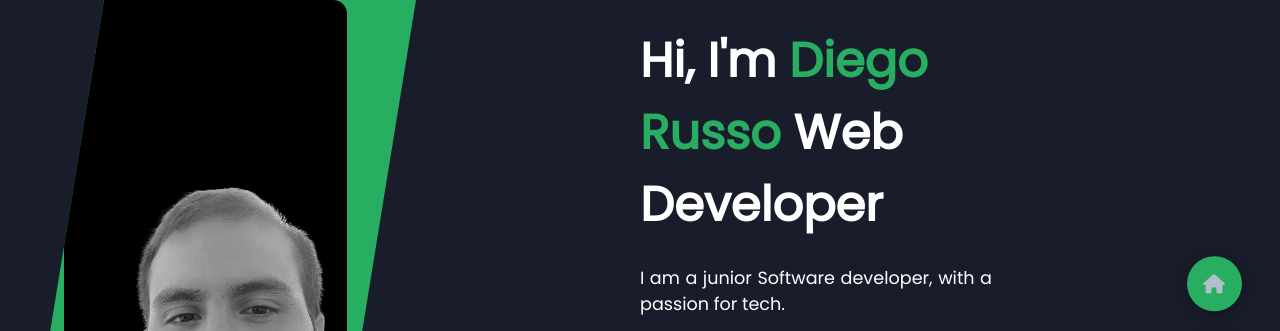
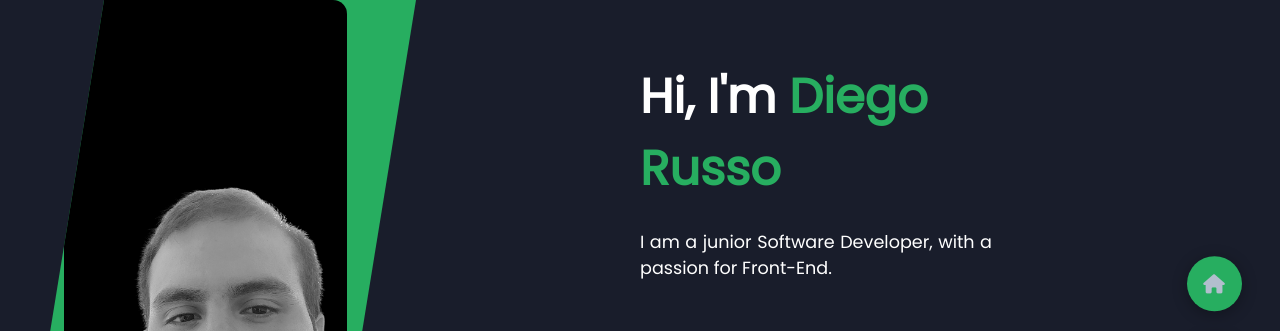
Before and after one commit to DEGRUSSECU1/Portfolio-Website, a website: page index.html in a window 1280 px wide. Shown: the top 331 px of the page. Drawn offline with Linux system fonts and the light colour scheme.

Commit message:
Home P content modified

```diff
--- a/index.html
+++ b/index.html
@@ -31,10 +31,10 @@
 
             <h1 class="name">
                 Hi, I'm <span> Diego Russo</span>
-                Web Developer
+
             </h1>
             <p>
-               I am a junior Software developer, with a passion for tech.
+               I am a junior Software Developer, with a passion for Front-End.
 
             </p>
             <!-- 3D SKILLS CUBE START HOME PAGE-->
--- a/styles/styles.scss
+++ b/styles/styles.scss
@@ -524,6 +524,7 @@ grid-template-columns: repeat(2, 1fr);
     transform: scale(1);
 }
 
+
 /* ANIMATION FOR FURTHER USAGE */
 /*
 @keyframes loader {
```
Also changed, not shown: 1 other file.
